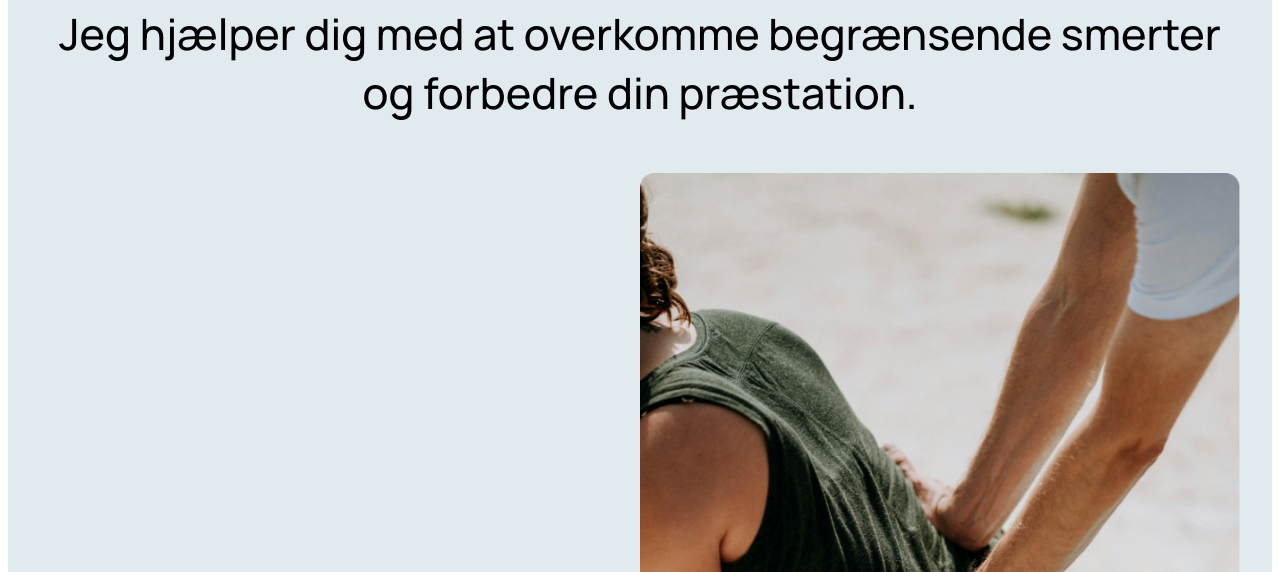
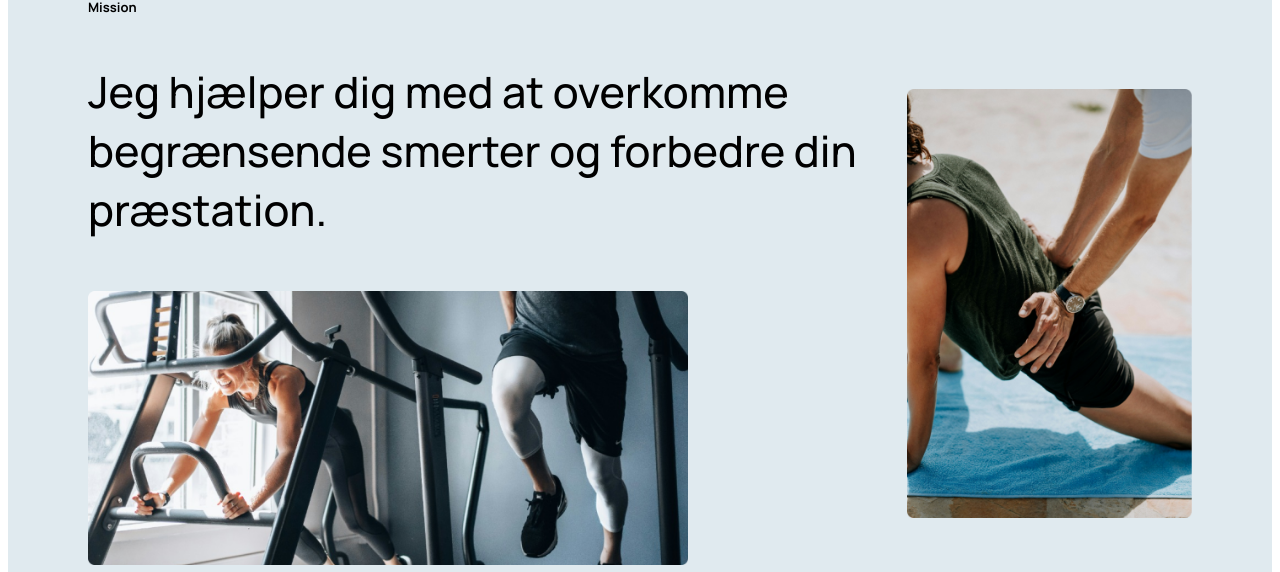
Before and after one commit to illumss/Muskelmekanikeren, a Nuxt app in the folder frontend/: page / in a window 1280 px wide. Shown: the part 643-1215 px from the top of the page. Built offline with nearby package versions, Linux system fonts and the light colour scheme.

Commit message:
message redone

```diff
--- a/frontend/components/3MessageSection.vue
+++ b/frontend/components/3MessageSection.vue
@@ -1,21 +1,34 @@
 <template>
   <div class="message-section">
     <h1>Mission</h1>
+    <div class="message-container">
+      <div class="first-box">
         <h2>
           Jeg hjælper dig med at overkomme begrænsende smerter og forbedre din
           præstation.
         </h2>
         <img src="/images/fitness-photo.png" alt="Fitness" />
+      </div>
+
+      <div class="second-box">
         <img src="/images/clinic-photo.png" alt="Clinic" />
+      </div>
+    </div>
   </div>
 </template>
 
 <style scoped>
 .message-section {
   background-color: #e0eaef;
-  padding: 2rem;
-  text-align: center;
+  padding: 5rem;
 }
+
+.message-container {
+  display: flex;
+  justify-content: space-between;
+  align-items: center;
+}
+
 img {
   width: 100%;
   max-width: 600px;
```
Lines whose indentation alone changed are shown as unchanged.
